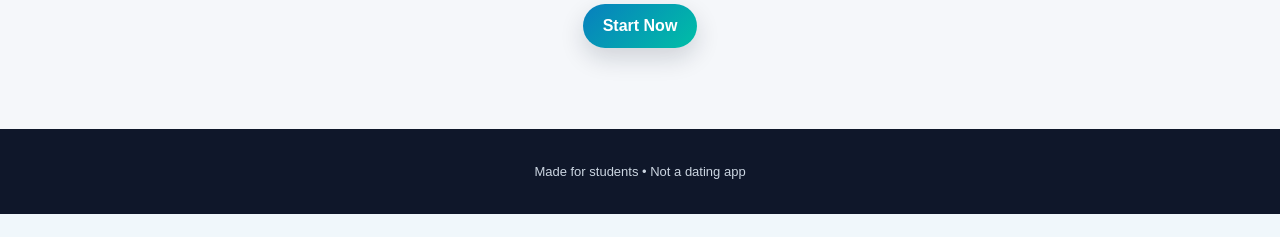
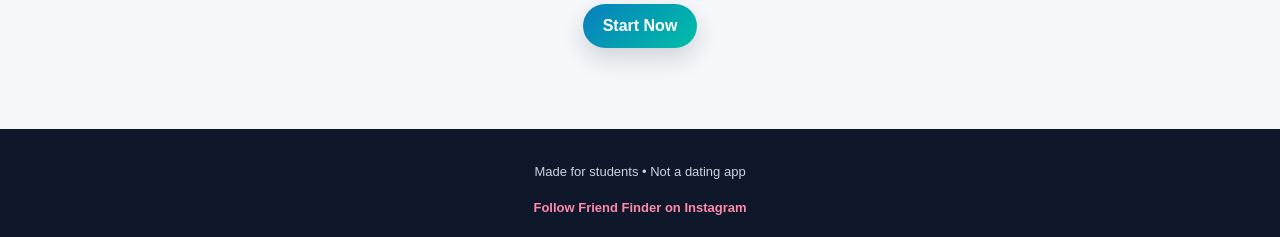
Before and after one commit to arnavdev-24/friend-finder, a Python web app: template Templates/index.html in a window 1280 px wide. Shown: the part 1760-1997 px from the top of the page. Before the commit the page ends 1974 px from the top, so only its background shows below. Run offline with Jinja, Linux system fonts and the light colour scheme; the template is opened without the code that fills it, so the values that code supplies are empty.

Commit message:
added insta-link

```diff
--- a/Templates/index.html
+++ b/Templates/index.html
@@ -56,6 +56,7 @@
 
     <footer class="footer">
         <p>Made for students • Not a dating app</p>
+        <a class="instagram-link" href="https://www.instagram.com/fri_endfinder?stkn=MWVnNWhzNjV3aW00bw==" target="_blank" rel="noopener noreferrer">Follow Friend Finder on Instagram</a>
     </footer>
     <script src="{{ url_for('static', filename='script.js') }}"></script>
 </body>
--- a/Templates/setup.html
+++ b/Templates/setup.html
@@ -19,6 +19,7 @@
             <input id="phone" type="tel" name="phone" placeholder="Phone number" required>
             <button type="submit">Complete account</button>
         </form>
+        <a class="instagram-link auth-instagram-link" href="https://www.instagram.com/fri_endfinder?stkn=MWVnNWhzNjV3aW00bw==" target="_blank" rel="noopener noreferrer">Follow Friend Finder on Instagram</a>
     </main>
 </body>
 </html>
--- a/static/style.css
+++ b/static/style.css
@@ -186,6 +186,23 @@ body {
     font-size: 13px;
 }
 
+.instagram-link {
+    display: inline-block;
+    color: #ff8aab;
+    font-weight: 700;
+    text-decoration: none;
+    transition: color 0.2s ease;
+}
+
+.instagram-link:hover {
+    color: #ffb8cb;
+    text-decoration: underline;
+}
+
+.home-page .footer .instagram-link {
+    margin-top: 8px;
+}
+
 .home-page .fade-in {
     opacity: 1;
 }
@@ -277,6 +294,12 @@ body {
     font: inherit;
     font-weight: 700;
     cursor: pointer;
+}
+
+.auth-instagram-link {
+    margin-top: 20px;
+    text-align: center;
+    width: 100%;
 }
 
 .auth-error {
```
